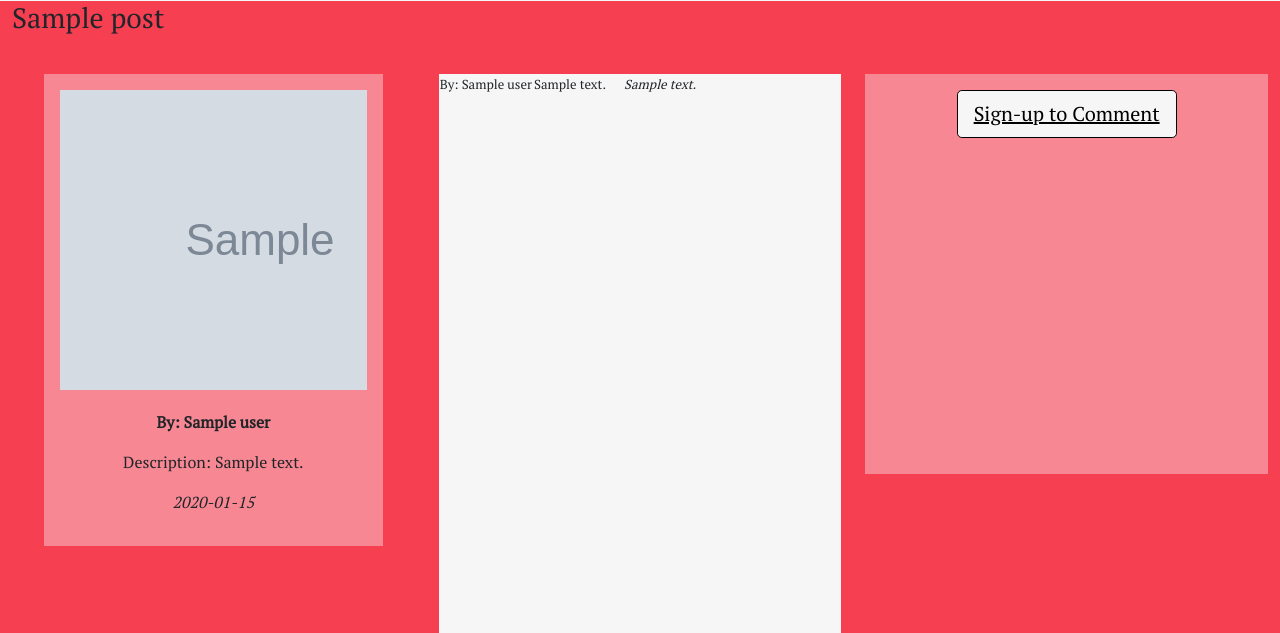
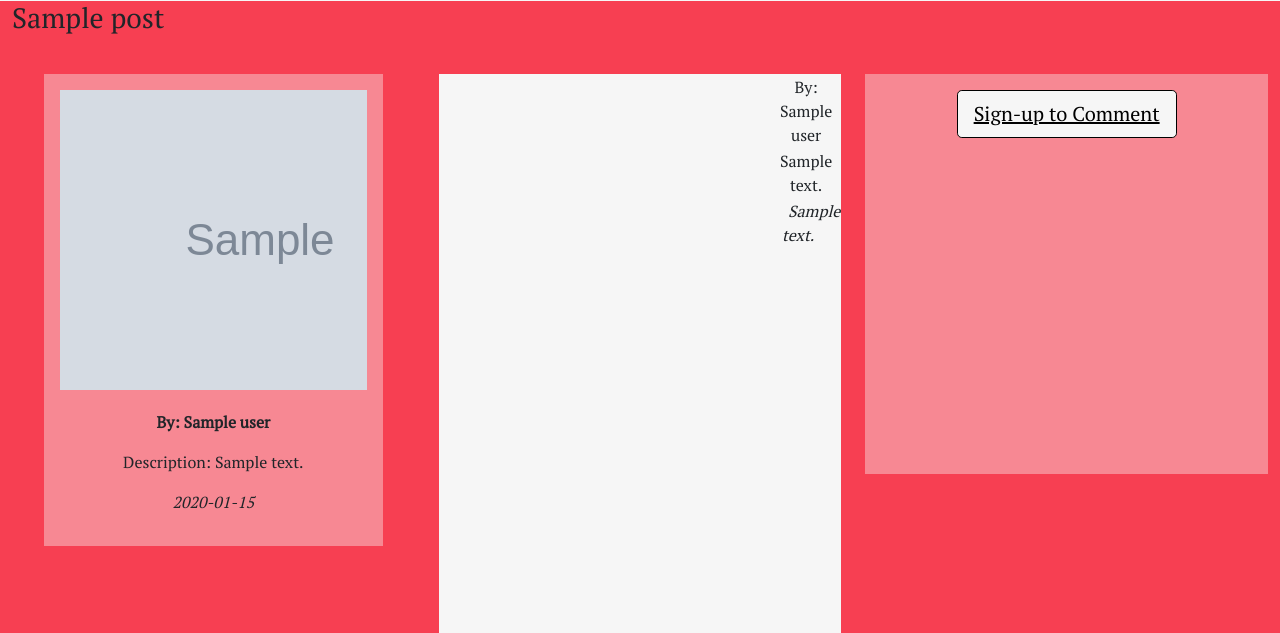
Before and after one commit to bolliebrain/anything-and-everything, a Django app: template myaande/templates/myaande/post_detail.html in a window 1280 px wide. Shown: the part 87-720 px from the top of the page. Run offline with Django 3.2, Linux system fonts and the light colour scheme; the template is opened without the code that fills it: most values are stand-ins (such as "Sample title", 1, 10 or a date in 2020); grey boxes marked "Sample" are stand-in pictures; some libraries are stand-ins or nearby versions.

Commit message:
edited code for table

```diff
--- a/myaande/templates/myaande/post_detail.html
+++ b/myaande/templates/myaande/post_detail.html
@@ -51,9 +51,14 @@
             <div class="scroll">
                 <table>
                     {% for comment in comments %}
-                        <tr rowspan="3" class="respond">
+                        <tr>
+                            <th rowspan="3" class="respond"></th>
                             <td>By: {{ comment.user }}</td>
+                        </tr>
+                        <tr>
                             <td>{{ comment.comment }}</td>
+                        </tr>
+                        <tr>
                             <td><i>{{ comment.datecommented }}</i></td>
                         </tr>
                         <tr>
```
